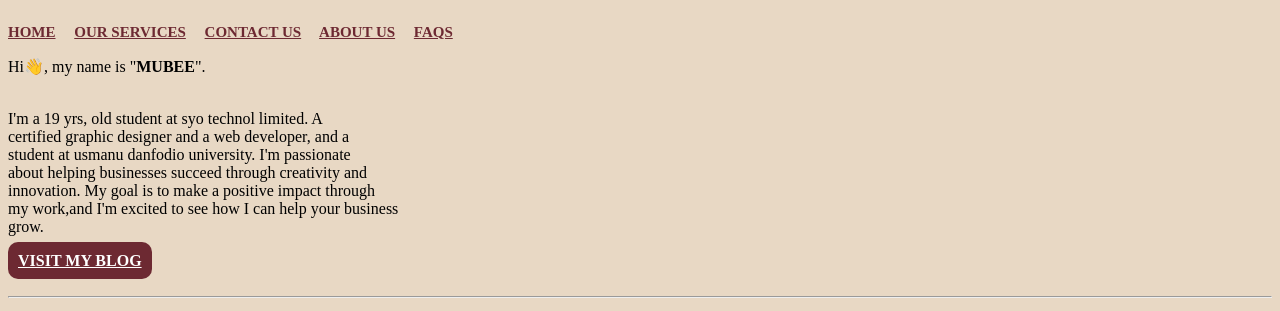
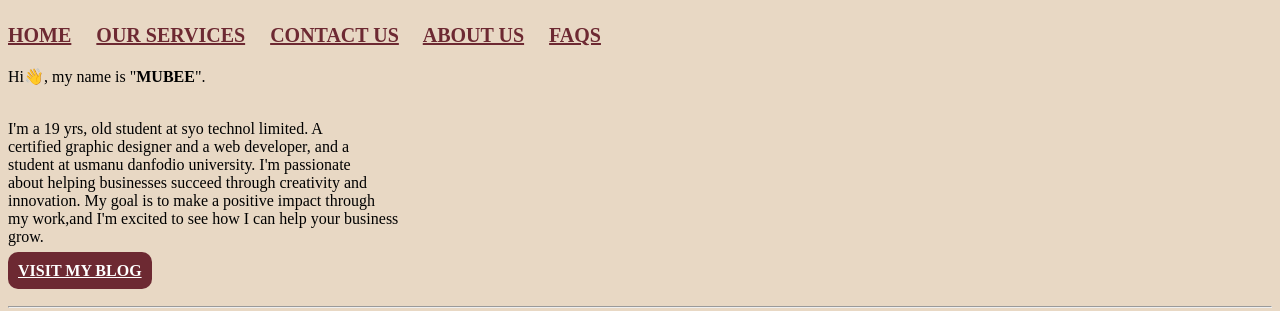
Before and after one commit to mul3ee/mubeedev, a plain HTML site: page index.html in a window 1280 px wide. Shown: the part 137-448 px from the top of the page. Drawn offline with Linux system fonts and the light colour scheme.

Commit message:
Update index.html

```diff
--- a/index.html
+++ b/index.html
@@ -8,7 +8,7 @@
         color:white; text-align:center; padding:
         30px; font-size:40px;}
   body{background-color:#E8D8C4;}
-  .a {font-size:15px;}
+  .a {font-size:20px;}
   .details{background-image:url("./mubeebackgroundheader/header4") text-align:center; }
   #visit{background-color:#6D2932; color:white;padding:10px;border-radius:10px; text-align:center;}
 
```
